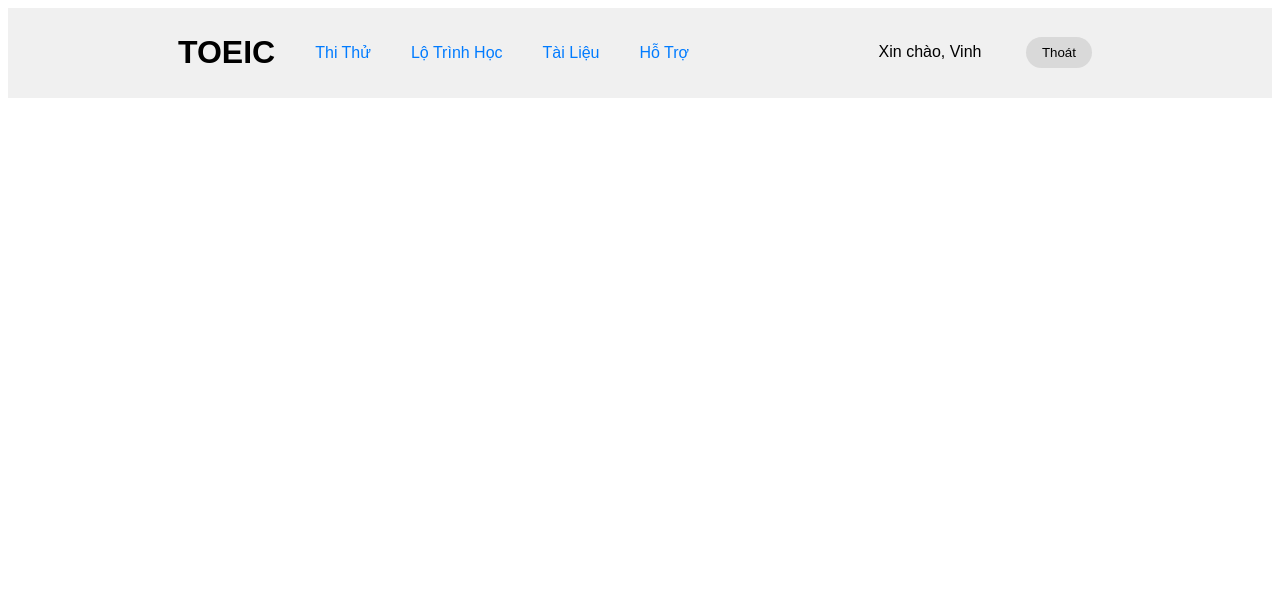
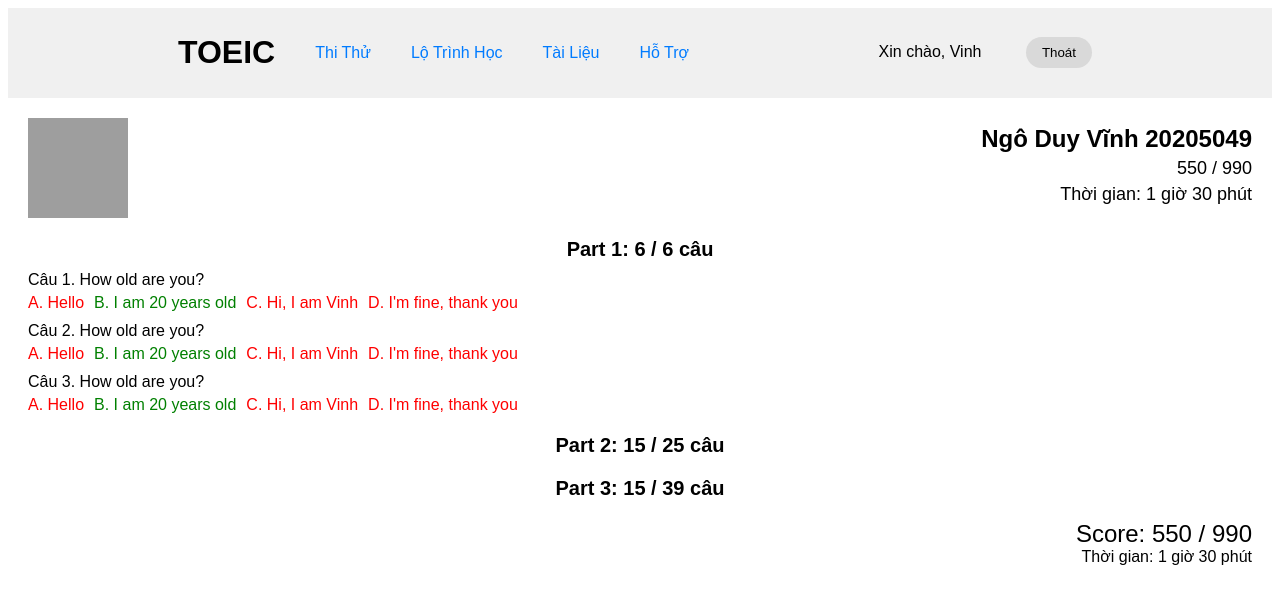
Before and after one commit to vinhnd-0394/itss2-japan, a React app: page /result in a window 1280 px wide. Shown: the top 604 px of the page. Built offline with nearby package versions, Linux system fonts and the light colour scheme; grey boxes are pictures that could not be loaded.

Commit message:
no message

```diff
--- a/src/resources/App.js
+++ b/src/resources/App.js
@@ -3,8 +3,9 @@
 import './App.css';
 import Courses from './Courses';
 import ToeicPractice from './ToeicPractice';
-import TestPage from './TestPage';  // Import the new TestPage component
+import TestPage from './TestPage';
 import Header from './Header';
+import ToeicResult from './ToeicResult';
 
 function App() {
   return (
@@ -14,7 +15,8 @@
         <Routes>
           <Route path="/" element={<Courses />} />
           <Route path="/toeic-practice" element={<ToeicPractice />} />
-          <Route path="/test" element={<TestPage />} />  // Add the new route
+          <Route path="/test" element={<TestPage />} />
+          <Route path="/result" element={<ToeicResult />} />
         </Routes>
       </div>
     </Router>
--- a/src/resources/TestPage.css
+++ b/src/resources/TestPage.css
@@ -111,7 +111,8 @@
     width: 100%;
     max-width: 100%;
     margin-bottom: 30px;
-  }
+}
+
 .options {
     display: flex;
     flex-wrap: wrap;
@@ -134,16 +135,56 @@
     margin-right: 5px; /* Khoảng cách giữa ô tròn và văn bản */
 }
 
+.button-container {
+    display: flex;
+    justify-content: space-between;
+    margin-top: 20px;
+}
+
+.prev-button, .next-button {
+    padding: 10px 20px;
+    font-size: 16px;
+    cursor: pointer;
+}
+
+.prev-button {
+    background-color: #f0f0f0;
+}
+
 .next-button {
-    margin-top: auto; /* Đẩy nút xuống dưới cùng */
-    padding: 10px 20px;
-    background-color: #4CAF50;
+    background-color: #4caf50;
     color: white;
-    border: none;
-    cursor: pointer;
-    align-self: flex-end; /* Căn lề phải */
 }
 
 .next-button:hover {
     background-color: #45a049;
 }
+
+.write-area {
+    margin-top: 20px;
+}
+
+.textarea {
+    width: 100%;
+    height: 200px;
+    padding: 10px;
+    font-size: 16px;
+    border: 1px solid #ccc;
+    border-radius: 5px;
+    resize: vertical; /* Cho phép điều chỉnh chiều cao */
+}
+
+.submit-button {
+    background-color: #007bff; /* Màu nền của nút */
+    color: #fff; /* Màu chữ */
+    padding: 10px 20px; /* Kích thước gói của nút */
+    border: none; /* Không có viền */
+    border-radius: 5px; /* Bo tròn góc */
+    cursor: pointer; /* Con trỏ chuột khi rê vào nút */
+    margin-top: 20px; /* Khoảng cách với phần trên */
+    font-size: 16px; /* Kích thước chữ */
+  }
+
+  .submit-button:hover {
+    background-color: #0056b3; /* Màu nền khi rê vào nút */
+  }
--- /dev/null
+++ b/src/resources/ToeicResult.css
@@ -0,0 +1,78 @@
+/* ToeicResult.css */
+.toeic-result {
+    padding: 20px;
+    font-family: Arial, sans-serif;
+  }
+
+  .result-header {
+    display: flex;
+    justify-content: space-between;
+    align-items: center;
+  }
+
+  .result-header img {
+    width: 100px;
+    height: 100px;
+  }
+
+  .result-header .info {
+    text-align: right;
+  }
+
+  .result-header .info h2 {
+    margin: 0;
+    font-size: 24px;
+  }
+
+  .result-header .info p {
+    margin: 5px 0;
+    font-size: 18px;
+  }
+
+  .part {
+    margin: 20px 0;
+  }
+
+  .part h3 {
+    margin-bottom: 10px;
+    font-size: 20px;
+  }
+
+  .question {
+    margin: 10px 0;
+  }
+
+  .question p {
+    margin: 5px 0;
+  }
+
+  .question .options {
+    display: flex;
+    flex-wrap: wrap;
+    gap: 10px;
+  }
+
+  .option {
+    display: flex;
+    align-items: center;
+    gap: 5px;
+  }
+
+  .option.correct {
+    color: green;
+  }
+
+  .option.incorrect {
+    color: red;
+  }
+
+  .score {
+    text-align: right;
+    font-size: 24px;
+    margin-top: 20px;
+  }
+
+  .result-timer {
+    text-align: right;
+    font-size: 16px;
+  }
--- /dev/null
+++ b/src/resources/ToeicResult.js
@@ -0,0 +1,63 @@
+import React from 'react';
+import './ToeicResult.css';
+
+const ToeicResult = () => {
+  return (
+    <div className="toeic-result">
+      <div className="result-header">
+        <img src="/path/to/logo.png" alt="Logo" />
+        <div className="info">
+          <h2>Ngô Duy Vĩnh 20205049</h2>
+          <p>550 / 990</p>
+          <p>Thời gian: 1 giờ 30 phút</p>
+        </div>
+      </div>
+
+      <div className="part">
+        <h3>Part 1: 6 / 6 câu</h3>
+        <div className="question">
+          <p>Câu 1. How old are you?</p>
+          <div className="options">
+            <div className="option incorrect">A. Hello</div>
+            <div className="option correct">B. I am 20 years old</div>
+            <div className="option incorrect">C. Hi, I am Vinh</div>
+            <div className="option incorrect">D. I'm fine, thank you</div>
+          </div>
+        </div>
+        <div className="question">
+          <p>Câu 2. How old are you?</p>
+          <div className="options">
+            <div className="option incorrect">A. Hello</div>
+            <div className="option correct">B. I am 20 years old</div>
+            <div className="option incorrect">C. Hi, I am Vinh</div>
+            <div className="option incorrect">D. I'm fine, thank you</div>
+          </div>
+        </div>
+        <div className="question">
+          <p>Câu 3. How old are you?</p>
+          <div className="options">
+            <div className="option incorrect">A. Hello</div>
+            <div className="option correct">B. I am 20 years old</div>
+            <div className="option incorrect">C. Hi, I am Vinh</div>
+            <div className="option incorrect">D. I'm fine, thank you</div>
+          </div>
+        </div>
+      </div>
+
+      <div className="part">
+        <h3>Part 2: 15 / 25 câu</h3>
+        {/* Repeat similar structure for other parts */}
+      </div>
+
+      <div className="part">
+        <h3>Part 3: 15 / 39 câu</h3>
+        {/* Repeat similar structure for other parts */}
+      </div>
+
+      <div className="score">Score: 550 / 990</div>
+      <div className="result-timer">Thời gian: 1 giờ 30 phút</div>
+    </div>
+  );
+};
+
+export default ToeicResult;
```
Also changed, not shown: src/resources/TestPage.js (+150 -87 lines).
